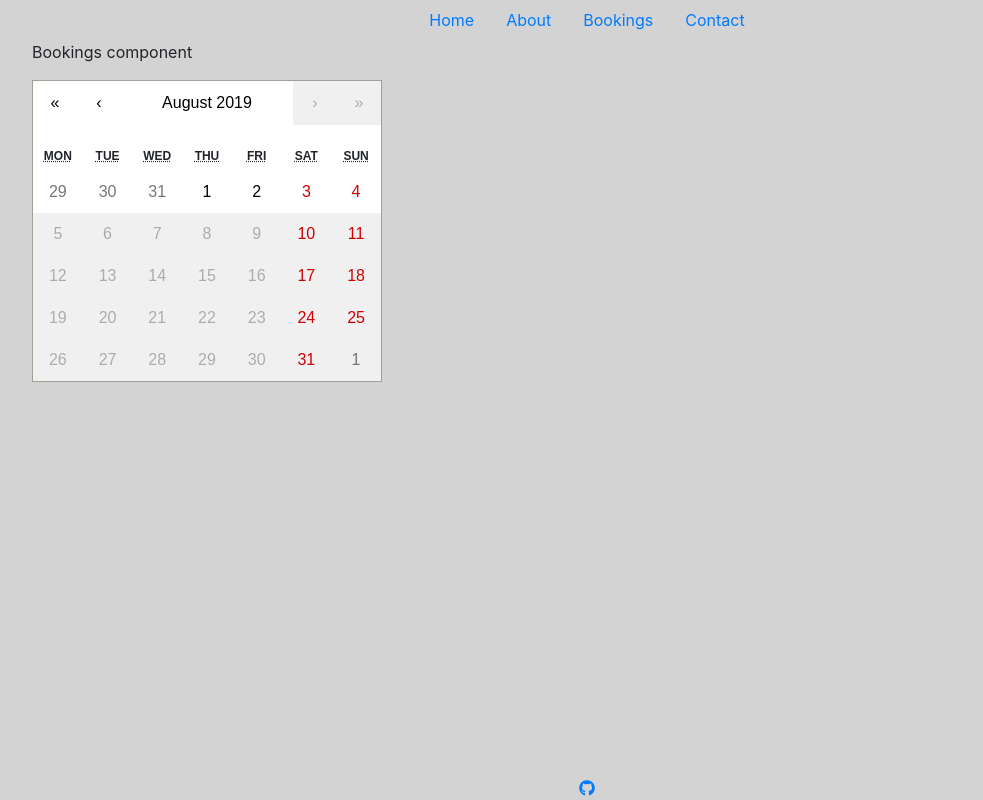
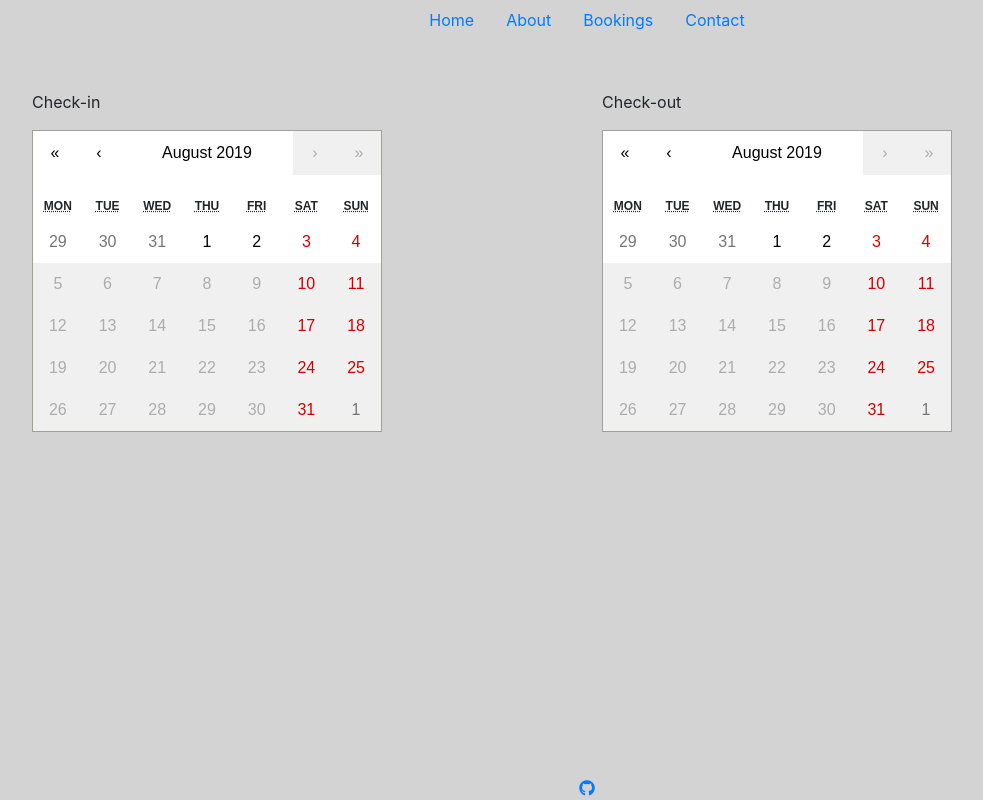
Before and after one commit to milosrancic/reactjs-website, a React (Create React App) app: page /bookings in a window 1280 px wide. Shown: the whole page, without its empty margins (53-1036 px from the left). Built offline with nearby package versions, Linux system fonts and the light colour scheme.

Commit message:
added second calendar for check-out date

```diff
--- a/src/components/Bookings.js
+++ b/src/components/Bookings.js
@@ -5,9 +5,14 @@ import Calendar from "react-calendar";
 const Bookings = () => {
   return (
     <div id="bookings" className="container">
-      <p>Bookings component</p>
       <div className="row">
         <div className="col">
+          <p>Check-in</p>
+          <Calendar maxDate={new Date()} />
+        </div>
+
+        <div className="col">
+          <p>Check-out</p>
           <Calendar maxDate={new Date()} />
         </div>
       </div>
--- a/src/styles/Bookings.css
+++ b/src/styles/Bookings.css
@@ -0,0 +1,3 @@
+#bookings {
+  margin-top: 50px;
+}
```
